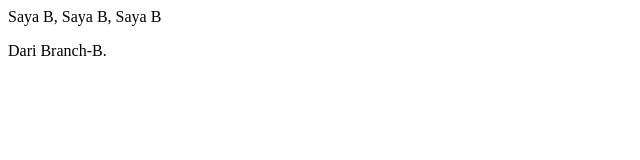
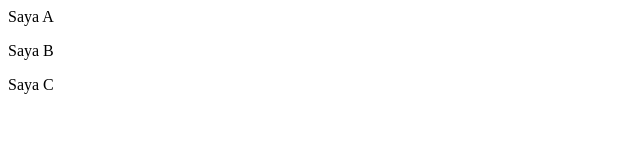
Before and after one commit to nisaafd/project1, a plain HTML site: page index.html in a window 1280 px wide. Shown: the whole page, without its empty margins (0-640 px from the left). Drawn offline with Linux system fonts and the light colour scheme.

Commit message:
Update index.html

```diff
--- a/index.html
+++ b/index.html
@@ -1,3 +1,7 @@
+<p>Saya A</p>
 
-<p>Saya B, Saya B, Saya B</p>
-<p>Dari Branch-B.</p>
+
+<p>Saya B</p>
+
+
+<p>Saya C</p>
```
